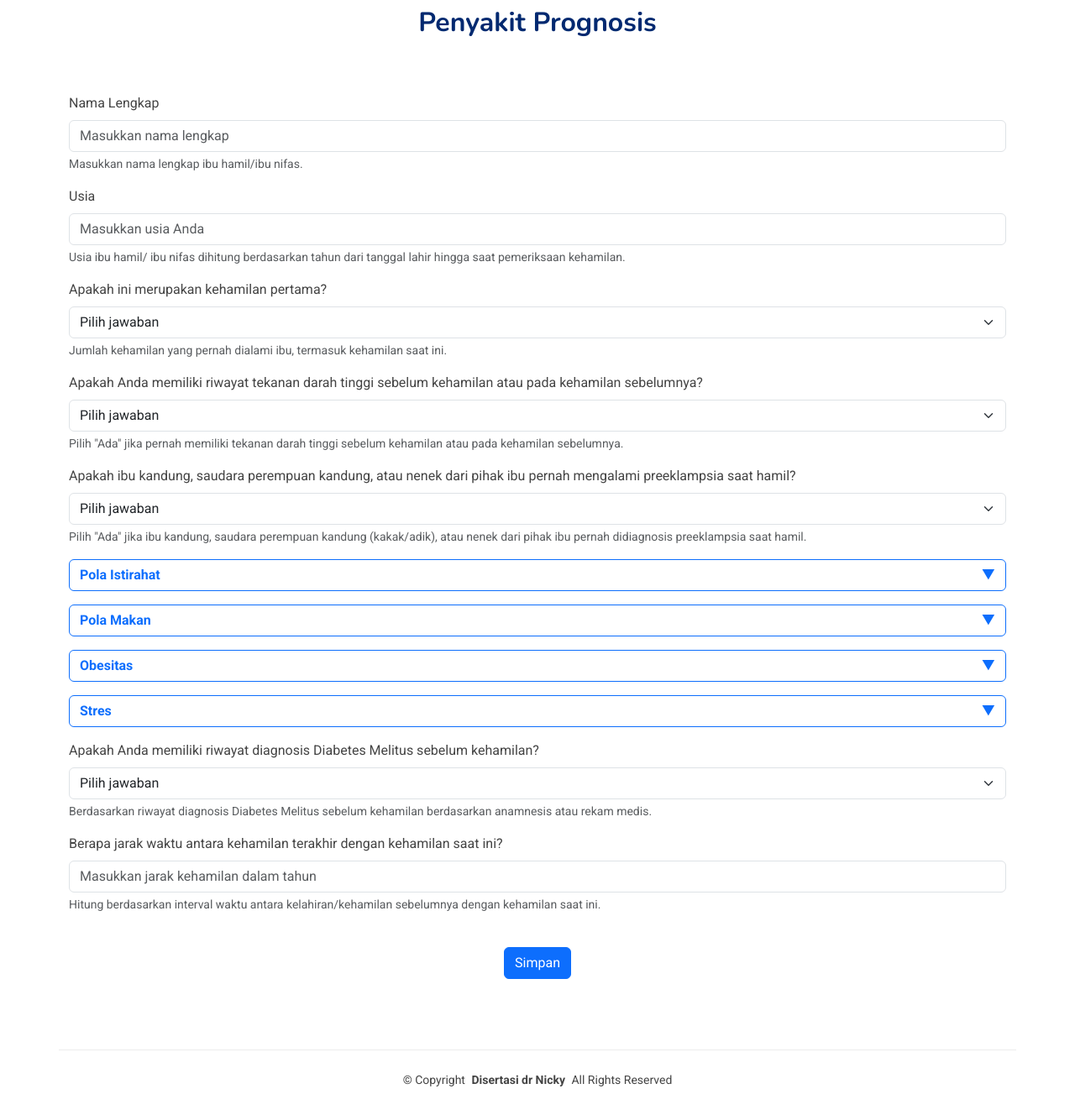
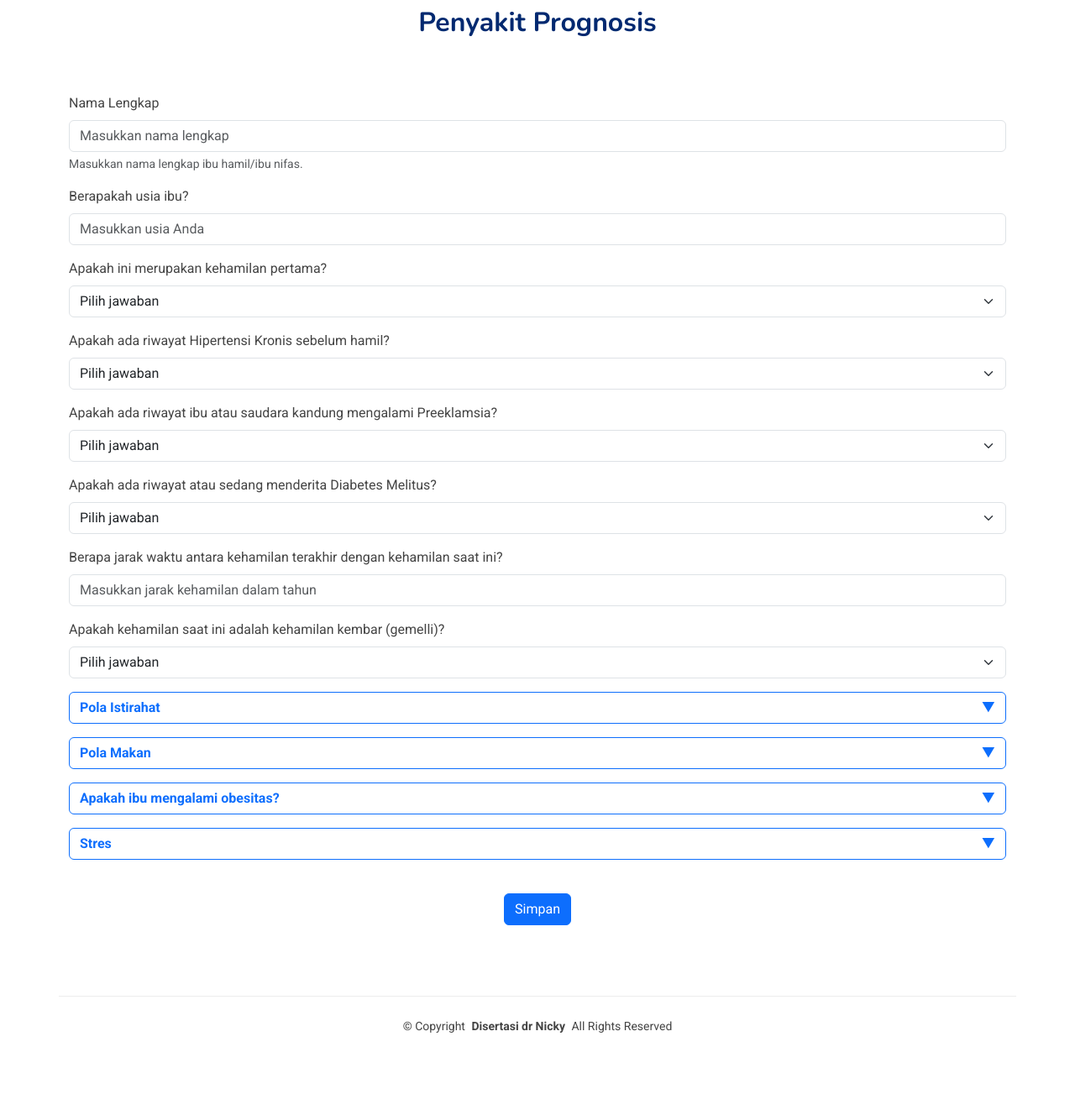
Before and after one commit to gafisk/prognosa, a Flask app: page /prediksi in a window 1280 px wide. Shown: the part 99-1427 px from the top of the page at 84% size. After the commit the page ends 1329 px from the top, so only its background shows below. Run offline with Flask 3, Linux system fonts and the light colour scheme; some libraries are stand-ins or nearby versions.

Commit message:
Fixing Urutan Pertanyaan

```diff
--- a/app.py
+++ b/app.py
@@ -39,10 +39,11 @@ def prediksi():
         p10 = int(request.form.get('p10'))
         # p11
         p11 = hitung_p11(request.form)
+        # p12
+        p12 = int(request.form.get('p12'))
 
         # Belum ada
         p8 = 0
-        p12 = 0
         p13 = 0
         prediksi = 1
 
@@ -106,7 +107,7 @@ def prediksi():
         print("Stres:", p9)
         print("Diabetes:", p10)
         print("Jarak Kehamilan:", p11)
-        print("Gemelli:", p12 , "masih belum")
+        print("Gemelli:", p12)
         print("Alkohol:", p13 , "masih belum")
         print("Prediksi:", prediksi)
 
--- a/templates/prediksi.html
+++ b/templates/prediksi.html
@@ -24,12 +24,8 @@
 
         <!-- Usia -->
         <div class="col-12 mb-3">
-          <label for="p1" class="form-label">Usia</label>
+          <label for="p1" class="form-label">Berapakah usia ibu?</label>
           <input type="number" class="form-control" id="p1" name="p1" placeholder="Masukkan usia Anda" required />
-          <div class="form-text">
-            Usia ibu hamil/ ibu nifas dihitung berdasarkan tahun dari tanggal
-            lahir hingga saat pemeriksaan kehamilan.
-          </div>
         </div>
 
         <!-- Paritas -->
@@ -43,50 +39,72 @@
             <option value="1">Ya, kehamilan pertama</option>
             <option value="0">Tidak, sudah pernah hamil sebelumnya</option>
           </select>
-
-          <div class="form-text">
-            Jumlah kehamilan yang pernah dialami ibu, termasuk kehamilan saat
-            ini.
-          </div>
         </div>
 
         <!-- Riwayat Hipertensi -->
         <div class="col-12 mb-3">
           <label for="p3" class="form-label">
-            Apakah Anda memiliki riwayat tekanan darah tinggi sebelum kehamilan
-            atau pada kehamilan sebelumnya?
+            Apakah ada riwayat Hipertensi Kronis sebelum hamil?
           </label>
 
           <select class="form-select" id="p3" name="p3" required>
             <option value="" selected disabled>Pilih jawaban</option>
-            <option value="1">Ada</option>
-            <option value="0">Tidak ada</option>
+            <option value="1">Ya, ada riwayat hipertensi kronis</option>
+            <option value="0">Tidak ada riwayat hipertensi kronis</option>
           </select>
-
-          <div class="form-text">
-            Pilih "Ada" jika pernah memiliki tekanan darah tinggi sebelum
-            kehamilan atau pada kehamilan sebelumnya.
-          </div>
         </div>
 
         <!-- Riwayat Preeklampsia Keluarga -->
         <div class="col-12 mb-3">
           <label for="p4" class="form-label">
-            Apakah ibu kandung, saudara perempuan kandung, atau nenek dari pihak
-            ibu pernah mengalami preeklampsia saat hamil?
+            Apakah ada riwayat ibu atau saudara kandung mengalami Preeklamsia?
           </label>
 
           <select class="form-select" id="p4" name="p4" required>
             <option value="" selected disabled>Pilih jawaban</option>
-            <option value="1">Ada</option>
-            <option value="0">Tidak ada</option>
+            <option value="1">Ya, ada riwayat preeklamsia keluarga</option>
+            <option value="0">Tidak ada riwayat preeklamsia keluarga</option>
           </select>
-
-          <div class="form-text">
-            Pilih "Ada" jika ibu kandung, saudara perempuan kandung
-            (kakak/adik), atau nenek dari pihak ibu pernah didiagnosis
-            preeklampsia saat hamil.
-          </div>
+        </div>
+
+        <!-- Diabetes -->
+        <div class="col-12 mb-3">
+
+          <label for="p10" class="form-label">
+            Apakah ada riwayat atau sedang menderita Diabetes Melitus?
+          </label>
+
+          <select class="form-select" id="p10" name="p10" required>
+            <option value="" selected disabled>Pilih jawaban</option>
+            <option value="1">Ya, ada riwayat diabetes melitus</option>
+            <option value="0">Tidak ada riwayat diabetes melitus</option>
+          </select>
+        </div>
+
+        <!-- Jarak Kehamilan -->
+        <div class="col-12 mb-3">
+
+          <label for="p11" class="form-label">
+            Berapa jarak waktu antara kehamilan terakhir dengan kehamilan saat ini?
+          </label>
+
+          <input type="number" class="form-control" id="p11" name="p11" min="0" step="0.1"
+            placeholder="Masukkan jarak kehamilan dalam tahun" required>
+
+        </div>
+
+        <!-- Gamelli -->
+        <div class="col-12 mb-3">
+
+          <label for="p12" class="form-label">
+            Apakah kehamilan saat ini adalah kehamilan kembar (gemelli)?
+          </label>
+
+          <select class="form-select" id="p12" name="p12" required>
+            <option value="" selected disabled>Pilih jawaban</option>
+            <option value="1">Ya, Kehamilan kembar</option>
+            <option value="0">Tidak</option>
+          </select>
         </div>
 
         <!-- Pola Istirahat -->
@@ -794,7 +812,7 @@
 
           <button type="button" class="btn btn-outline-primary w-100 d-flex justify-content-between align-items-center"
             data-bs-toggle="collapse" data-bs-target="#p7-collapse" aria-expanded="false" aria-controls="p7-collapse">
-            <strong>Obesitas</strong>
+            <strong>Apakah ibu mengalami obesitas?</strong>
 
             <span>▼</span>
           </button>
@@ -805,7 +823,7 @@
             <!-- Berat Badan -->
             <div class="mb-3">
               <label for="p7_berat_badan" class="form-label">
-                Berat Badan sebelum kehamilan (kg)
+                Berat Badan (kg)
               </label>
 
               <input type="number" class="form-control" id="p7_berat_badan" name="p7_berat_badan"
@@ -1056,44 +1074,6 @@
             </div>
 
           </div>
-        </div>
-
-        <!-- Diabetes -->
-        <div class="col-12 mb-3">
-
-          <label for="p10" class="form-label">
-            Apakah Anda memiliki riwayat diagnosis Diabetes Melitus
-            sebelum kehamilan?
-          </label>
-
-          <select class="form-select" id="p10" name="p10" required>
-            <option value="" selected disabled>Pilih jawaban</option>
-            <option value="1">Ada</option>
-            <option value="0">Tidak ada</option>
-          </select>
-
-          <div class="form-text">
-            Berdasarkan riwayat diagnosis Diabetes Melitus sebelum kehamilan
-            berdasarkan anamnesis atau rekam medis.
-          </div>
-
-        </div>
-
-        <!-- Jarak Kehamilan -->
-        <div class="col-12 mb-3">
-
-          <label for="p11" class="form-label">
-            Berapa jarak waktu antara kehamilan terakhir dengan kehamilan saat ini?
-          </label>
-
-          <input type="number" class="form-control" id="p11" name="p11" min="0" step="0.1"
-            placeholder="Masukkan jarak kehamilan dalam tahun" required>
-
-          <div class="form-text">
-            Hitung berdasarkan interval waktu antara kelahiran/kehamilan sebelumnya
-            dengan kehamilan saat ini.
-          </div>
-
         </div>
 
         <div class="text-center mt-4">
@@ -1304,6 +1284,14 @@
                   </td>
                 </tr>
 
+                <!-- P12 -->
+                <tr>
+                  <th>Kehamilan Kembar</th>
+                  <td>
+                    <span id="confirm_p12"></span>
+                  </td>
+                </tr>
+
               </tbody>
 
             </table>
@@ -1588,13 +1576,14 @@ document.addEventListener('DOMContentLoaded', function () {
         const p4 = document.getElementById('p4').value;
         const p10 = document.getElementById('p10').value;
         const p11 = document.getElementById('p11').value;
+        const p12 = document.getElementById('p12').value;
 
 
         // =================================================
         // VALIDASI DATA UTAMA
         // =================================================
 
-        if (!nama || !p1 || !p2 || !p3 || !p4 || !p10 || !p11) {
+        if (!nama || !p1 || !p2 || !p3 || !p4 || !p10 || !p11 || !p12) {
             form.reportValidity();
             return;
         }
@@ -2210,6 +2199,16 @@ document.addEventListener('DOMContentLoaded', function () {
         ).textContent =
             p11;
 
+        // =================================================
+        // P12
+        // =================================================
+
+        document.getElementById(
+            'confirm_p12'
+        ).textContent =
+            p12 === '1'
+                ? 'Ya'
+                : 'Tidak';
 
         // =================================================
         // TAMPILKAN MODAL
```
